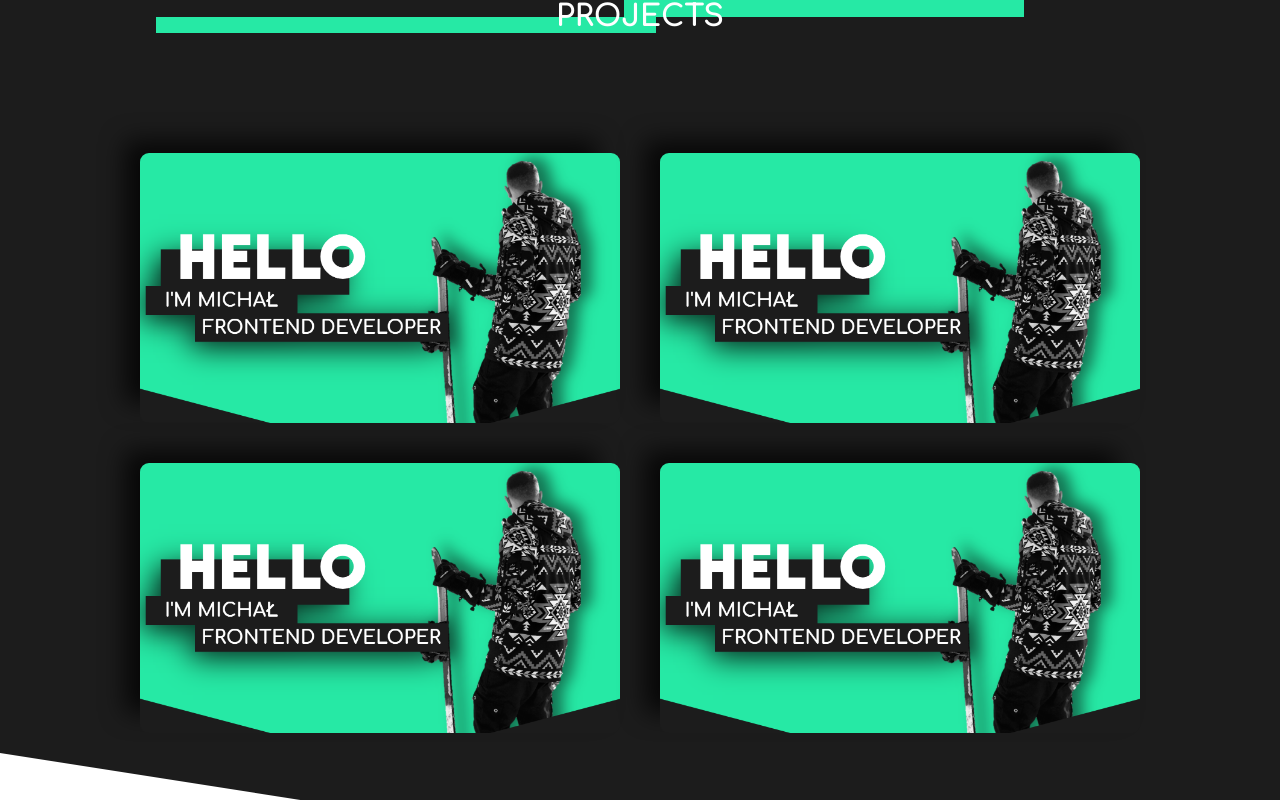
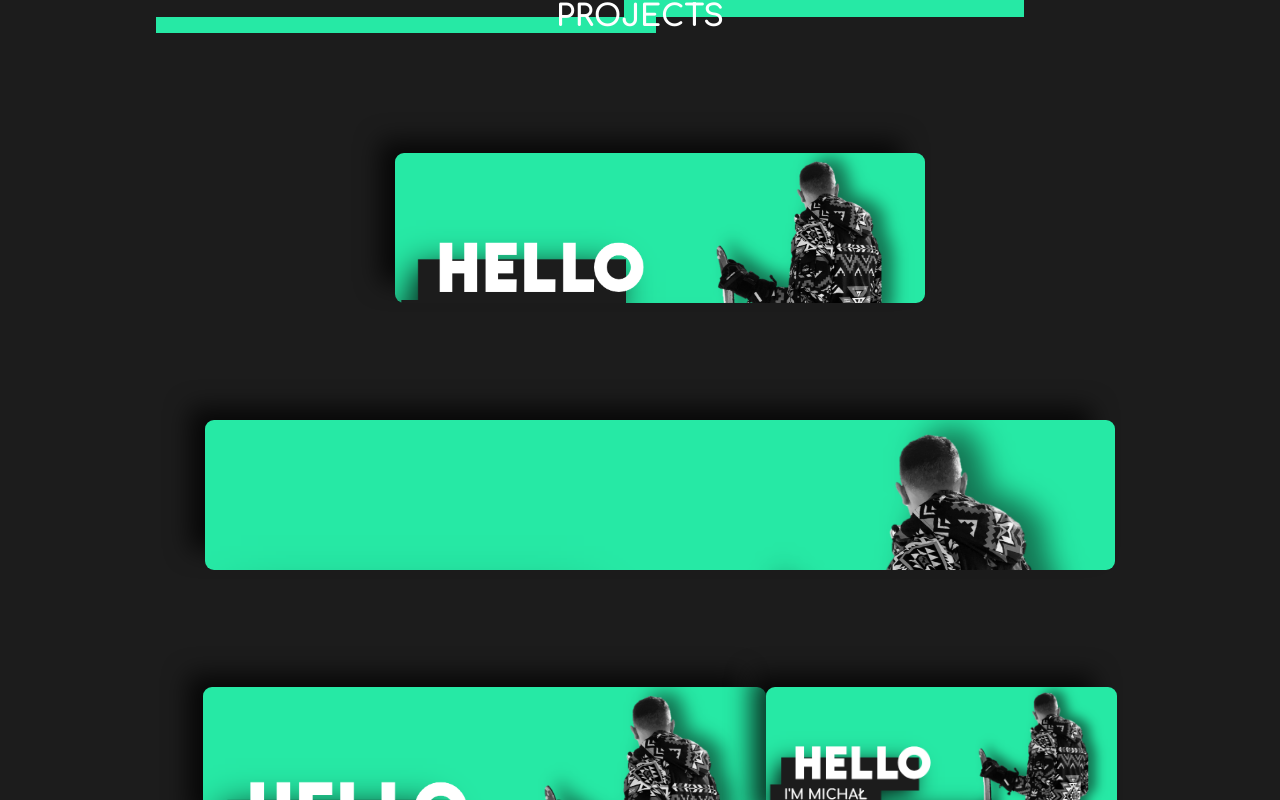
Before and after one commit to zendranm/portfolio-app, a React (Create React App) app: page / in a window 1280 px wide. Shown: the part 980-1780 px from the top of the page. Built offline with nearby package versions, Linux system fonts and the light colour scheme.

Commit message:
SecondPanel changes

```diff
--- a/src/styles/ProjectPanel.scss
+++ b/src/styles/ProjectPanel.scss
@@ -1,8 +1,8 @@
 @import "variables";
 
 .ProjectPanel {
-  width: calc(16 * 30px);
-  height: calc(9 * 30px);
+  width: 16 * $project-panel-width * 1px;
+  height: 9 * $project-panel-width * 1px;
   background-size: cover;
   margin: 20px;
   overflow: hidden;
@@ -49,12 +49,12 @@
   font-size: 100px;
 }
 
-// @media (min-width: 320px) {
-//   .ProjectPanel {
-//     width: $project-panel-width * 0.7 * 1px;
-//     height: $project-panel-width * $project-panel-ratio * 0.7 * 1px;
-//   }
-// }
+@media (min-width: 320px) {
+  .ProjectPanel {
+    width: 100%;
+    height: calc((100% * 9) / 16);
+  }
+}
 
 // @media (min-width: $project-panel-width + ($project-panel-margins * 2) + $scroll-bar-width * 1px) {
 //   .ProjectPanel {
--- a/src/styles/SecondPanel.scss
+++ b/src/styles/SecondPanel.scss
@@ -7,6 +7,8 @@
 }
 
 .projectList {
+  max-width: 16 * 2 * $project-panel-width + 4 * 20px;
+  margin: 0 auto;
   display: flex;
   flex-direction: row;
   flex-wrap: wrap;
--- a/src/styles/variables.scss
+++ b/src/styles/variables.scss
@@ -8,10 +8,7 @@ $font-color-1: #ffffff;
 $font-color-2: #1c1c1c;
 
 // VARIABLES
-// $project-panel-width: 450;
-// $project-panel-ratio: 0.8;
-// $project-panel-margins: 20;
-// $scroll-bar-width: 17;
+$project-panel-width: 30;
 
 // FONTS
 @import url("https://fonts.googleapis.com/css2?family=Comfortaa:wght@300;400;500;600;700&display=swap");
```
